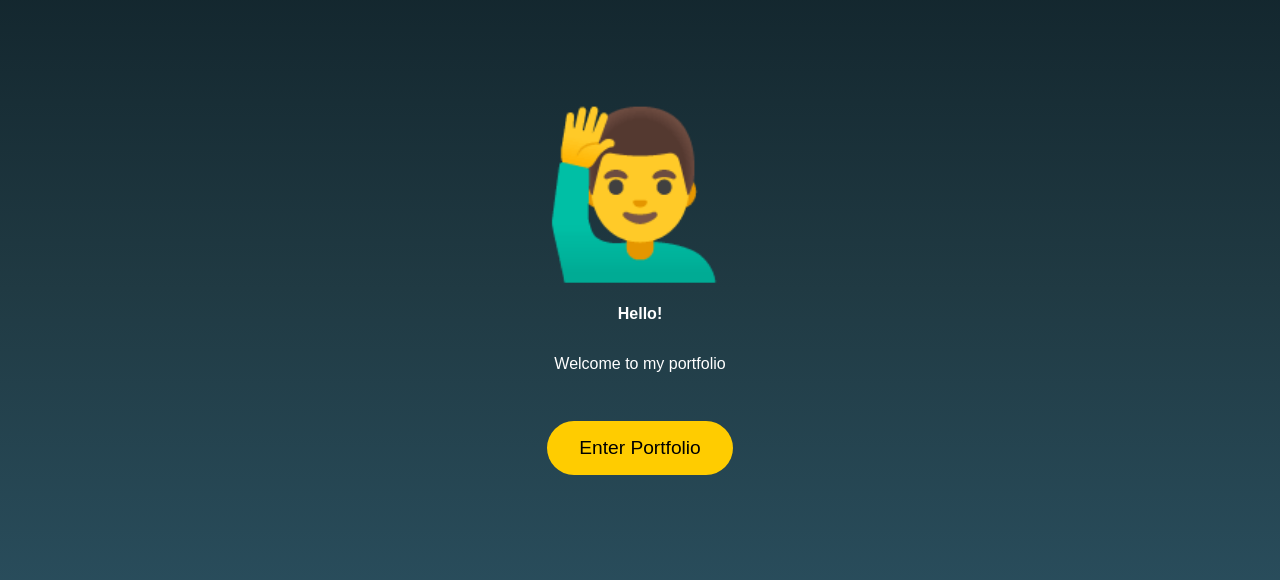
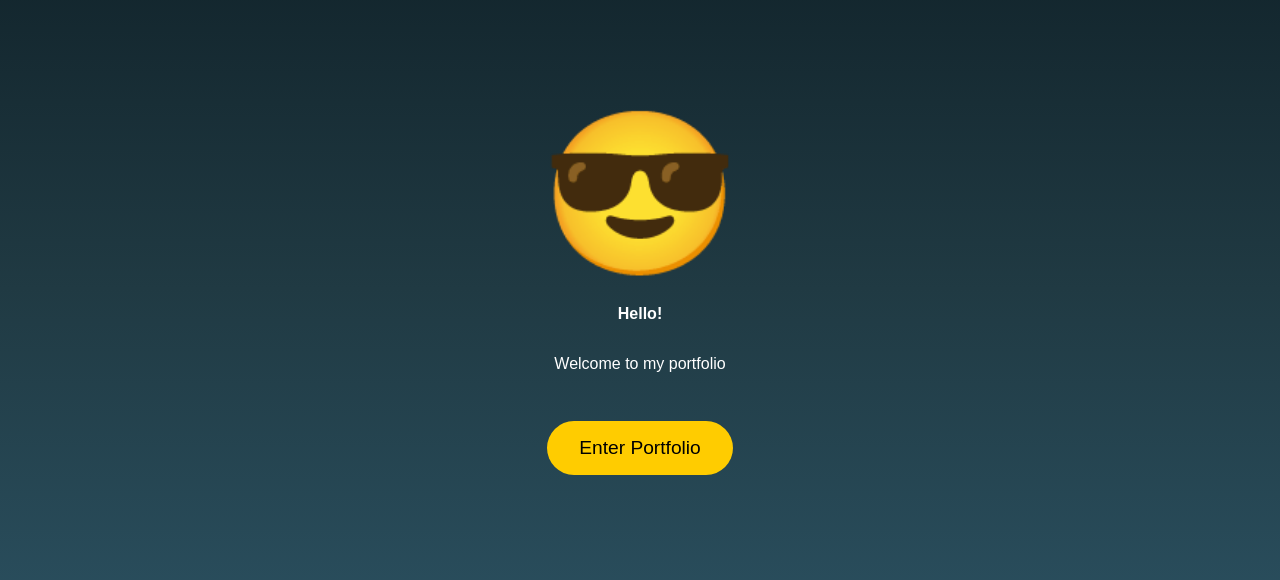
Before and after one commit to saikrishnareddychinthu/portfolio-site, a plain HTML site: page index.html in a window 1280 px wide. Shown: the part 112-692 px from the top of the page. Drawn offline with Linux system fonts and the light colour scheme.

Commit message:
Update index.html

```diff
--- a/index.html
+++ b/index.html
@@ -43,7 +43,7 @@
   </style>
 </head>
 <body>
-  <div class="namaste">🙋‍♂️</div>
+  <div class="namaste">😎</div>
   <p><strong>Hello!</strong></p>
   <p>Welcome to my portfolio</p>
   <button class="enter-btn" onclick="enterPortfolio()">Enter Portfolio</button>
```
